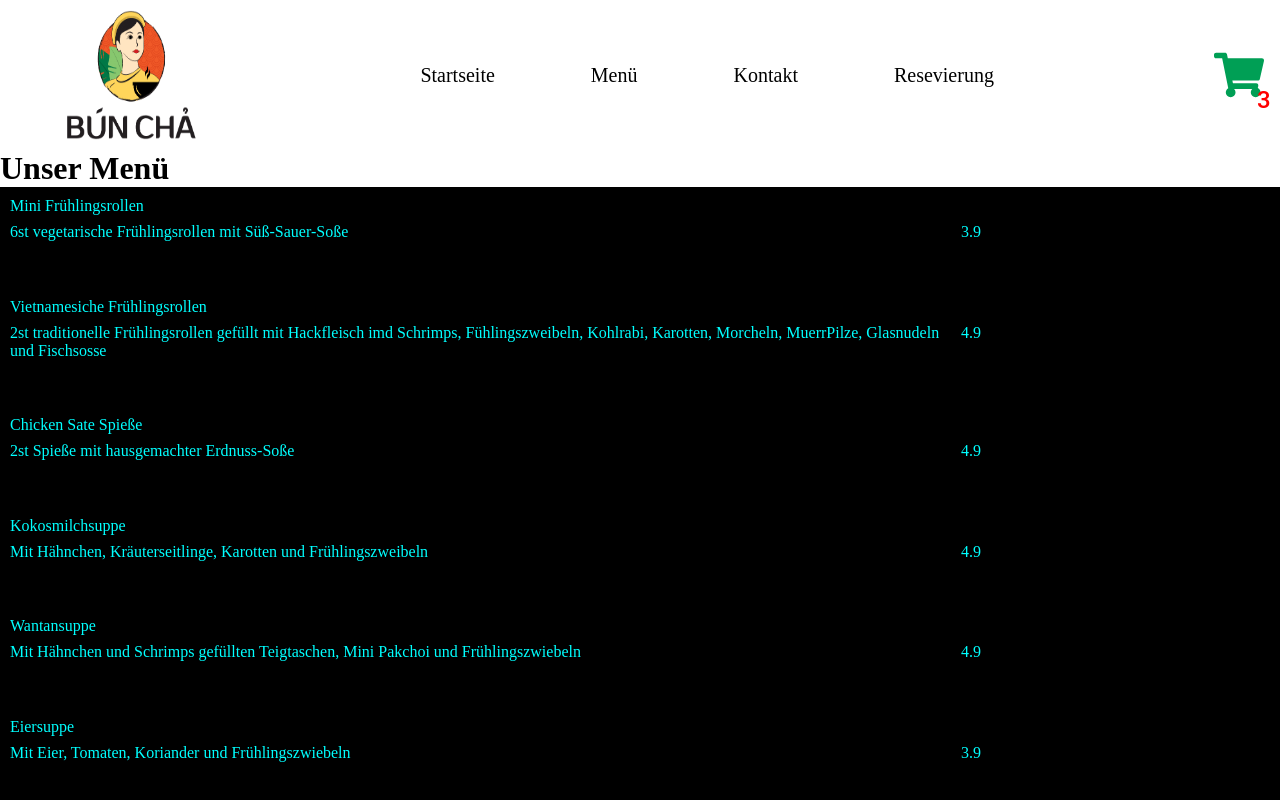
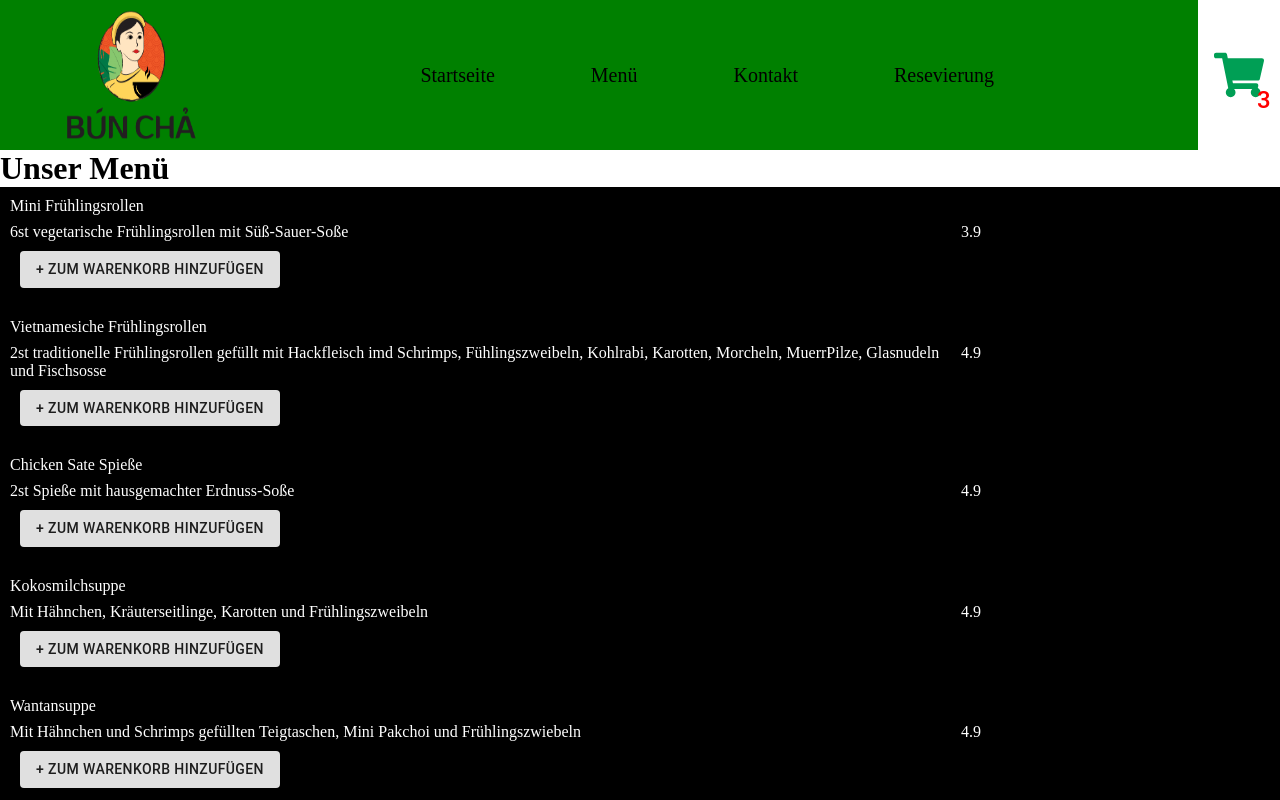
Before and after one commit to dvknguyen/buncha, a React (Create React App) app: page /menu in a window 1280 px wide. Shown: the top 800 px of the page. Built offline with nearby package versions, Linux system fonts and the light colour scheme.

Commit message:
appetizer started

```diff
--- a/package.json
+++ b/package.json
@@ -29,7 +29,7 @@
     "web-vitals": "^2.1.4"
   },
   "scripts": {
-    "start": "react-scripts --openssl-legacy-provider start",
+    "start": "react-scripts start",
     "build": "react-scripts build",
     "test": "react-scripts test",
     "eject": "react-scripts eject"
--- a/src/components/Navbar/Navbar.css
+++ b/src/components/Navbar/Navbar.css
@@ -3,7 +3,7 @@
     display: flex;
     justify-content: space-between;
     align-items: center;
-    background-color: white;
+    background-color: green;
 
 
 
@@ -143,6 +143,7 @@ a {
     position: -webkit-sticky;
     top: 0;
     background-color: white;
+    z-index: 4;
 
 }
 
--- a/src/components/StoredItem/StoredItem.css
+++ b/src/components/StoredItem/StoredItem.css
@@ -1,5 +1,12 @@
 .item-card {
     padding: 10px;
     background-color: black;
-    color: aqua;
+    color: white;
 }
+
+
+.add-area {
+    padding: 10px;
+    z-index: -6;
+
+}
--- a/src/components/StoredItem/StoredItem.tsx
+++ b/src/components/StoredItem/StoredItem.tsx
@@ -23,8 +23,21 @@ export function StoredItem({ id, name, description, price }: StoreItemProps) {
           {price}
         </Grid>
       </Grid>
-      <div>
-        {quantity === 0 ? <Button> + Zum Warenbork hinzufügen</Button> : null}
+      <div className="add-area">
+        {quantity === 0 ? (
+          <Button variant="contained"> + Zum Warenkorb hinzufügen</Button>
+        ) : (
+          <div className="add-area">
+            <div className="add-area">
+              <Button variant="contained">-</Button>
+              <span>{quantity} im Warenkorb</span>
+              <Button variant="contained">+</Button>
+            </div>
+            <div className="add-area">
+              <Button variant="contained">Entfernen</Button>
+            </div>
+          </div>
+        )}
       </div>
     </div>
   );
```
